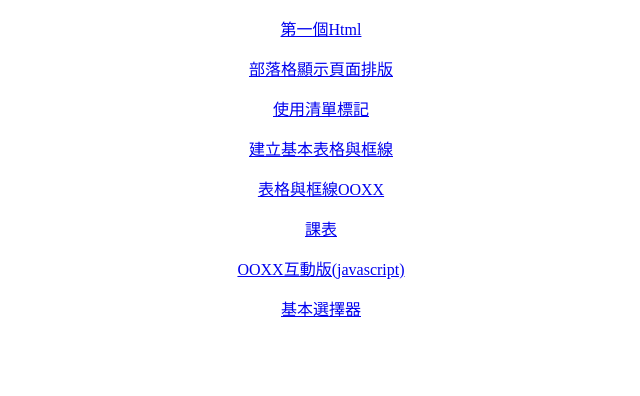
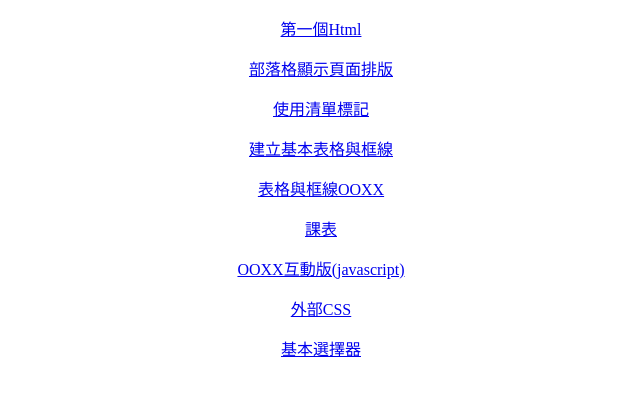
Before and after one commit to theone8250/Web, a plain HTML site: page index.html in a window 1280 px wide. Shown: the whole page, without its empty margins (319-959 px from the left). Drawn offline with Linux system fonts and the light colour scheme.

Commit message:
加入 外部CSS

```diff
--- a/index.html
+++ b/index.html
@@ -19,6 +19,7 @@
     <p><a href="./table.html" target="_blank">表格與框線OOXX</a></p>
     <p><a href="./table.html" target="_blank">課表</a></p>
     <p><a href="./ooxx.html" target="_blank">OOXX互動版(javascript)</a></p>
+    <p><a href="./CssDivide.html" target="_blank">外部CSS</a></p>
     <p><a href="./selector.html" target="_blank">基本選擇器</a></p>
 </body>
 
```
